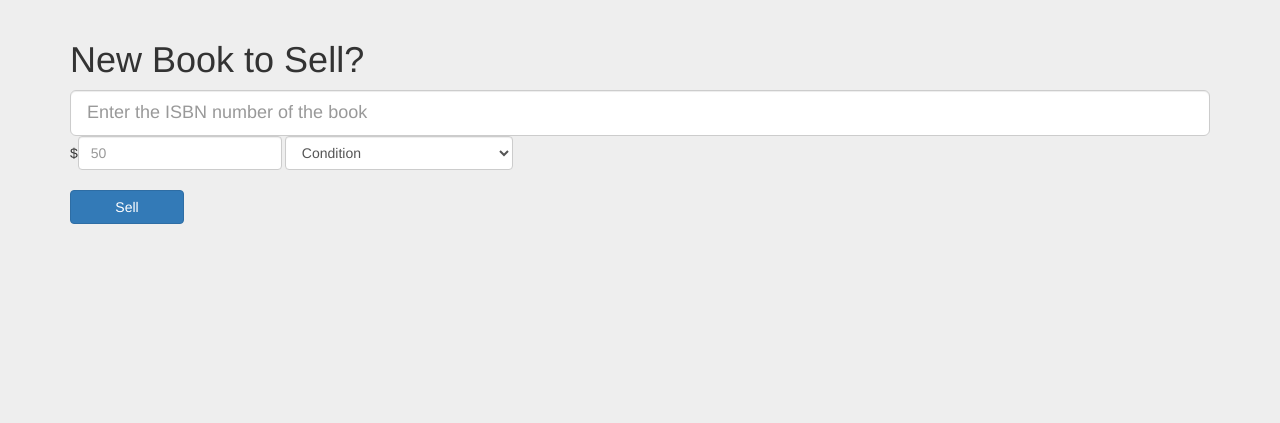
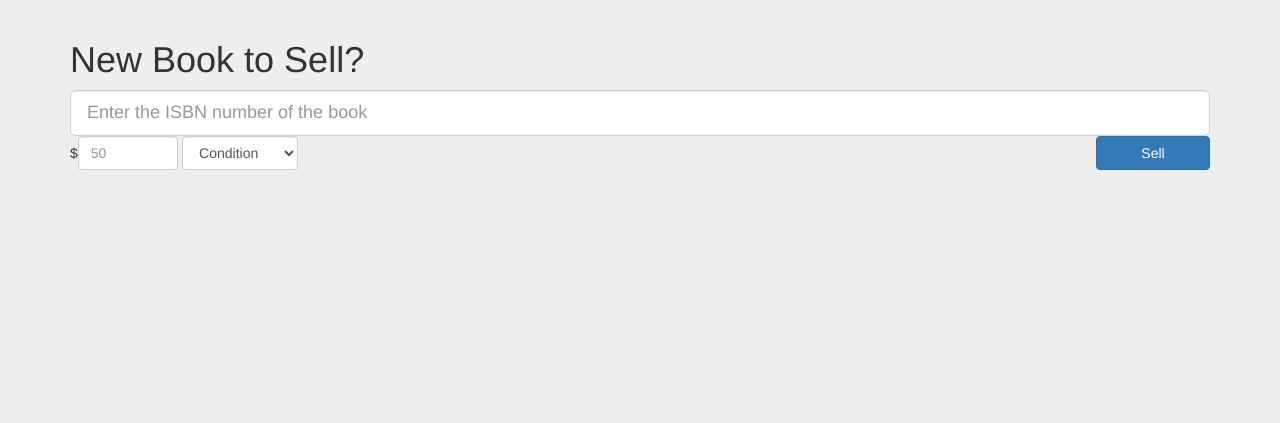
Before and after one commit to ghostling/textbook, a Python web app: template templates/sell.html in a window 1280 px wide. Shown: the part 54-477 px from the top of the page. Run offline with Jinja, Linux system fonts and the light colour scheme; the template is opened without the code that fills it, so the values that code supplies are empty; some libraries are stand-ins or nearby versions.

Commit message:
style changes

```diff
--- a/static/style.css
+++ b/static/style.css
@@ -45,14 +45,19 @@ body {
   background: #eee;
 }
 [name=condition]{
-  width: 20%;
+  display: inline-block;
+  width: auto;
 }
 [name=price] {
   display: inline-block;
-  width: 95%;
+  width: 30%;
+}
+#put-together {
+  width: 100%;
 }
 #sell {
   width: 10%;
+  float: right;
 }
 #brand {
   margin-top:-19px;
--- a/templates/sell.html
+++ b/templates/sell.html
@@ -4,14 +4,17 @@
 <h1>New Book to Sell?</h1>
 <form method="post">
     <input type="text" name="isbn" class="form-control pull-left input-lg" placeholder="Enter the ISBN number of the book">
-  <div class="pull-left">$<input type="number" step="any" name="price" class="form-control" placeholder="50" style="display:inline-block;"></div>
+  <div class="pull-left">
+      $<input type="number" step="any" name="price" class="form-control" placeholder="50">
       <select name="condition" class="form-control">
         <option>Condition</option>
         <option value="New">New</option>
         <option value="Very Good">Very Good</option>
         <option value="Good">Good</option>
         <option value="Acceptable">Acceptable</option>
-  </select><br>
+      </select>
+    </div>
+  <br>
   <input id="sell" type="submit" class="btn btn-primary" value="Sell">
 </form>
 <br><br>
```
Lines whose indentation alone changed are shown as unchanged.
